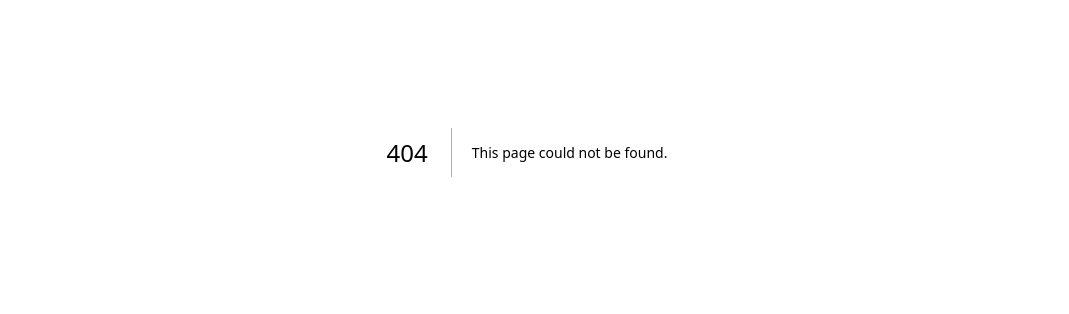
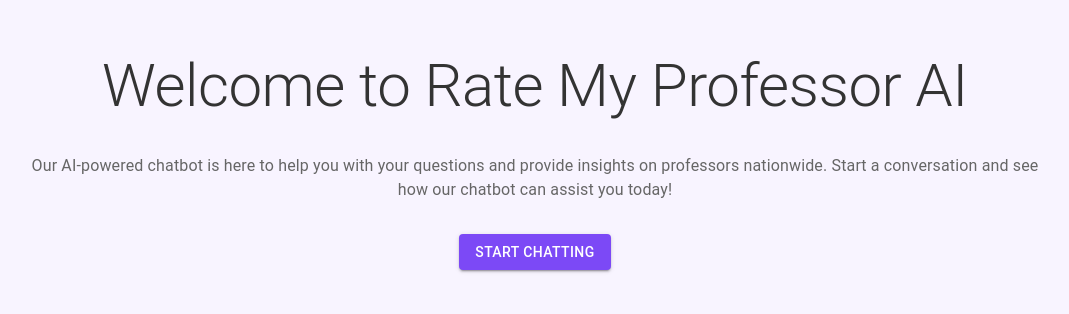
Before and after one commit to Shameed4/RateMyProfessorRAG, a Next.js app: page /home in a window 1280 px wide. Before the commit this address had no page. Shown: the part 248-562 px from the top of the page, without its empty margins (113-1182 px from the left). Built offline with nearby package versions, Linux system fonts and the light colour scheme.

Commit message:
landing page basic

```diff
--- a/app/globals.css
+++ b/app/globals.css
@@ -1,107 +1,11 @@
-:root {
-  --max-width: 1100px;
-  --border-radius: 12px;
-  --font-mono: ui-monospace, Menlo, Monaco, "Cascadia Mono", "Segoe UI Mono",
-    "Roboto Mono", "Oxygen Mono", "Ubuntu Monospace", "Source Code Pro",
-    "Fira Mono", "Droid Sans Mono", "Courier New", monospace;
-
-  --foreground-rgb: 0, 0, 0;
-  --background-start-rgb: 214, 219, 220;
-  --background-end-rgb: 255, 255, 255;
-
-  --primary-glow: conic-gradient(
-    from 180deg at 50% 50%,
-    #16abff33 0deg,
-    #0885ff33 55deg,
-    #54d6ff33 120deg,
-    #0071ff33 160deg,
-    transparent 360deg
-  );
-  --secondary-glow: radial-gradient(
-    rgba(255, 255, 255, 1),
-    rgba(255, 255, 255, 0)
-  );
-
-  --tile-start-rgb: 239, 245, 249;
-  --tile-end-rgb: 228, 232, 233;
-  --tile-border: conic-gradient(
-    #00000080,
-    #00000040,
-    #00000030,
-    #00000020,
-    #00000010,
-    #00000010,
-    #00000080
-  );
-
-  --callout-rgb: 238, 240, 241;
-  --callout-border-rgb: 172, 175, 176;
-  --card-rgb: 180, 185, 188;
-  --card-border-rgb: 131, 134, 135;
-}
-
-@media (prefers-color-scheme: dark) {
-  :root {
-    --foreground-rgb: 255, 255, 255;
-    --background-start-rgb: 0, 0, 0;
-    --background-end-rgb: 0, 0, 0;
-
-    --primary-glow: radial-gradient(rgba(1, 65, 255, 0.4), rgba(1, 65, 255, 0));
-    --secondary-glow: linear-gradient(
-      to bottom right,
-      rgba(1, 65, 255, 0),
-      rgba(1, 65, 255, 0),
-      rgba(1, 65, 255, 0.3)
-    );
-
-    --tile-start-rgb: 2, 13, 46;
-    --tile-end-rgb: 2, 5, 19;
-    --tile-border: conic-gradient(
-      #ffffff80,
-      #ffffff40,
-      #ffffff30,
-      #ffffff20,
-      #ffffff10,
-      #ffffff10,
-      #ffffff80
-    );
-
-    --callout-rgb: 20, 20, 20;
-    --callout-border-rgb: 108, 108, 108;
-    --card-rgb: 100, 100, 100;
-    --card-border-rgb: 200, 200, 200;
-  }
-}
-
 * {
   box-sizing: border-box;
   padding: 0;
   margin: 0;
 }
 
-html,
 body {
-  max-width: 100vw;
-  overflow-x: hidden;
+  margin: 0;
+  padding: 0;
+  box-sizing: border-box;
 }
-
-body {
-  color: rgb(var(--foreground-rgb));
-  background: linear-gradient(
-      to bottom,
-      transparent,
-      rgb(var(--background-end-rgb))
-    )
-    rgb(var(--background-start-rgb));
-}
-
-a {
-  color: inherit;
-  text-decoration: none;
-}
-
-@media (prefers-color-scheme: dark) {
-  html {
-    color-scheme: dark;
-  }
-}
--- /dev/null
+++ b/app/home/page.js
@@ -0,0 +1,45 @@
+import Box from '@mui/material/Box';
+import Typography from '@mui/material/Typography';
+import Button from '@mui/material/Button';
+
+export default function HomePage() {
+  return (
+    <Box
+      sx={{
+        width: '100vw',
+        height: '100vh',
+        backgroundColor: '#F8F4FF',
+        display: 'flex',
+        flexDirection: 'column',
+        justifyContent: 'center',
+        alignItems: 'center',
+        textAlign: 'center',
+        padding: 2,
+        margin: 0,
+        boxSizing: 'border-box',
+      }}
+    >
+      <Typography variant="h2" sx={{ mb: 4, color: '#333' }}>
+        Welcome to Rate My Professor AI
+      </Typography>
+      <Box width="80vw">
+      <Typography variant="body1" sx={{ mb: 4, color: '#666' }}>
+        Our AI-powered chatbot is here to help you with your questions and provide insights on professors nationwide.
+        Start a conversation and see how our chatbot can assist you today!
+      </Typography>
+      </Box>
+      <Button
+        variant="contained"
+        sx={{ backgroundColor: '#7C49F6', color: '#fff',
+            '&:hover': {
+            backgroundColor: '#5a2d91', // Darker shade of the button color
+            color: '#e0e0e0', // Lighter color for the text on hover
+          },
+        }}
+        //onClick={() => window.alert('Chatbot feature coming soon!')}
+      >
+        Start Chatting
+      </Button>
+    </Box>
+  );
+}
--- a/app/page.tsx
+++ b/app/page.tsx
@@ -57,7 +57,9 @@ export default function Home() {
           flexDirection="column"
           justifyContent="center"
           alignItems="center"
+
         >
+
           <Stack
             direction={'column'}
             width="500px"
--- a/package.json
+++ b/package.json
@@ -10,7 +10,6 @@
   },
   "dependencies": {
     "@babel/core": "^7.25.2",
-    "@babel/preset-env": "^7.25.4",
     "@babel/preset-react": "^7.24.7",
     "@emotion/react": "^11.13.3",
     "@emotion/styled": "^11.13.0",
@@ -24,8 +23,9 @@
     "react-dom": "^18.3.1"
   },
   "devDependencies": {
+    "@babel/preset-env": "^7.25.4",
     "@types/node": "22.5.0",
-    "eslint": "^8.57.0",
-    "eslint-config-next": "^14.2.5"
+    "eslint": "^9.9.1",
+    "eslint-config-next": "^14.2.6"
   }
 }
```
Also changed, not shown: 1 other file (tests, documents, lock files or other folders).
